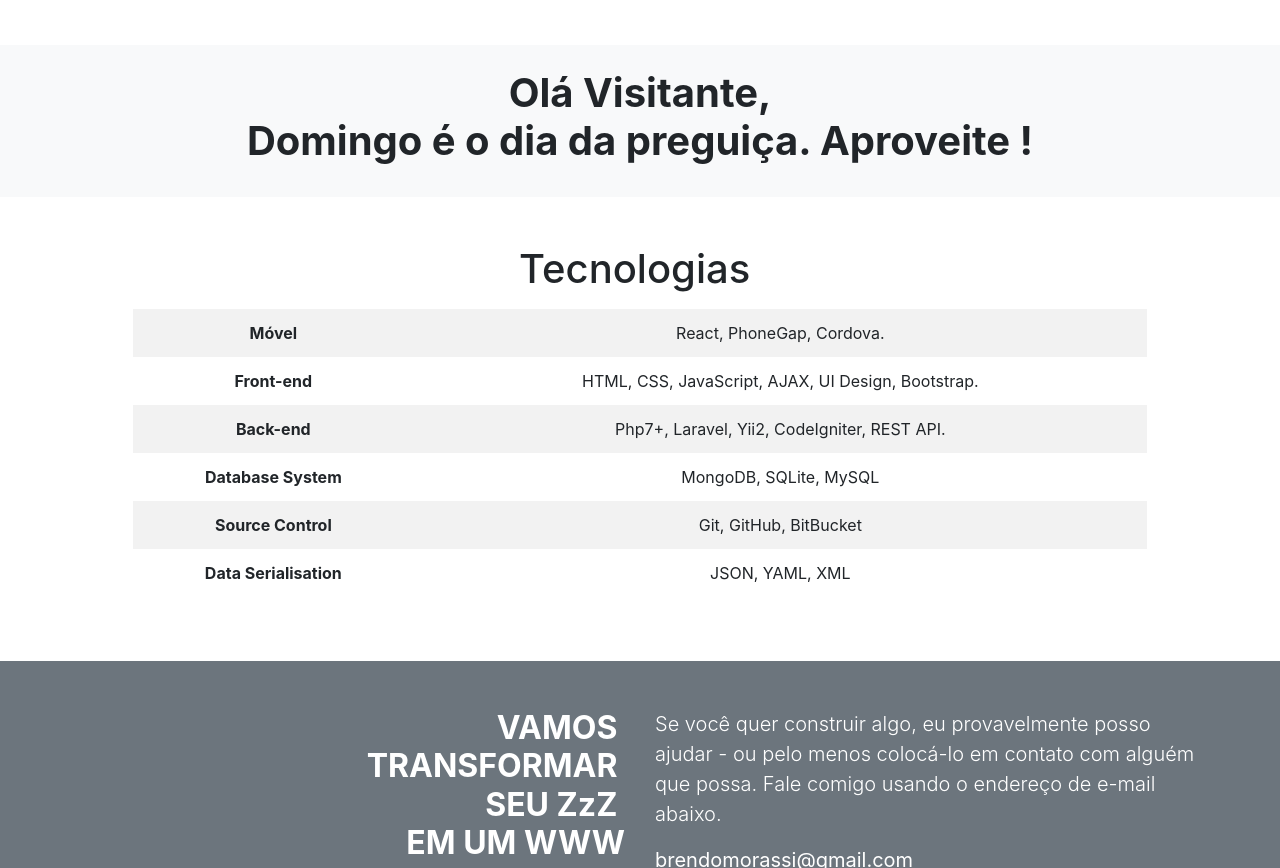
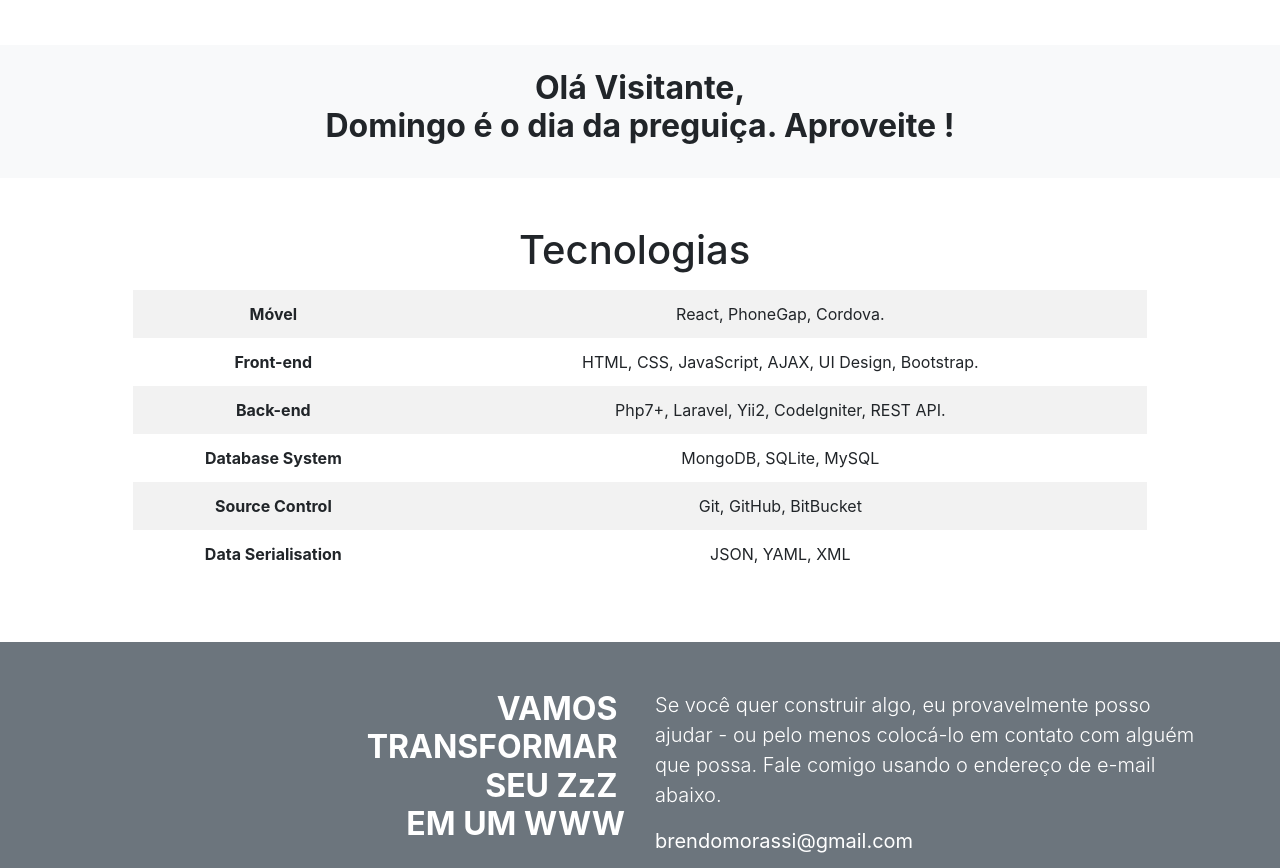
Before and after one commit to brendomorassi/personal_site, a plain HTML site: page index.html in a window 1280 px wide. Shown: the part 1781-2649 px from the top of the page. Drawn offline with nearby package versions, Linux system fonts and the light colour scheme.

Commit message:
melhorias no site

```diff
--- a/index.html
+++ b/index.html
@@ -110,7 +110,7 @@
     <div class="container">
       <div class="row">
         <div class="col-md-12 text-dark">
-          <h1 class="text-body"> <b>Olá Visitante,</b><br><b>Domingo é o dia da preguiça. Aproveite !</b></h1>
+          <h2 class="text-body"> <b>Olá Visitante,</b><br><b>Domingo é o dia da preguiça. Aproveite !</b></h2>
         </div>
       </div>
     </div>
```
